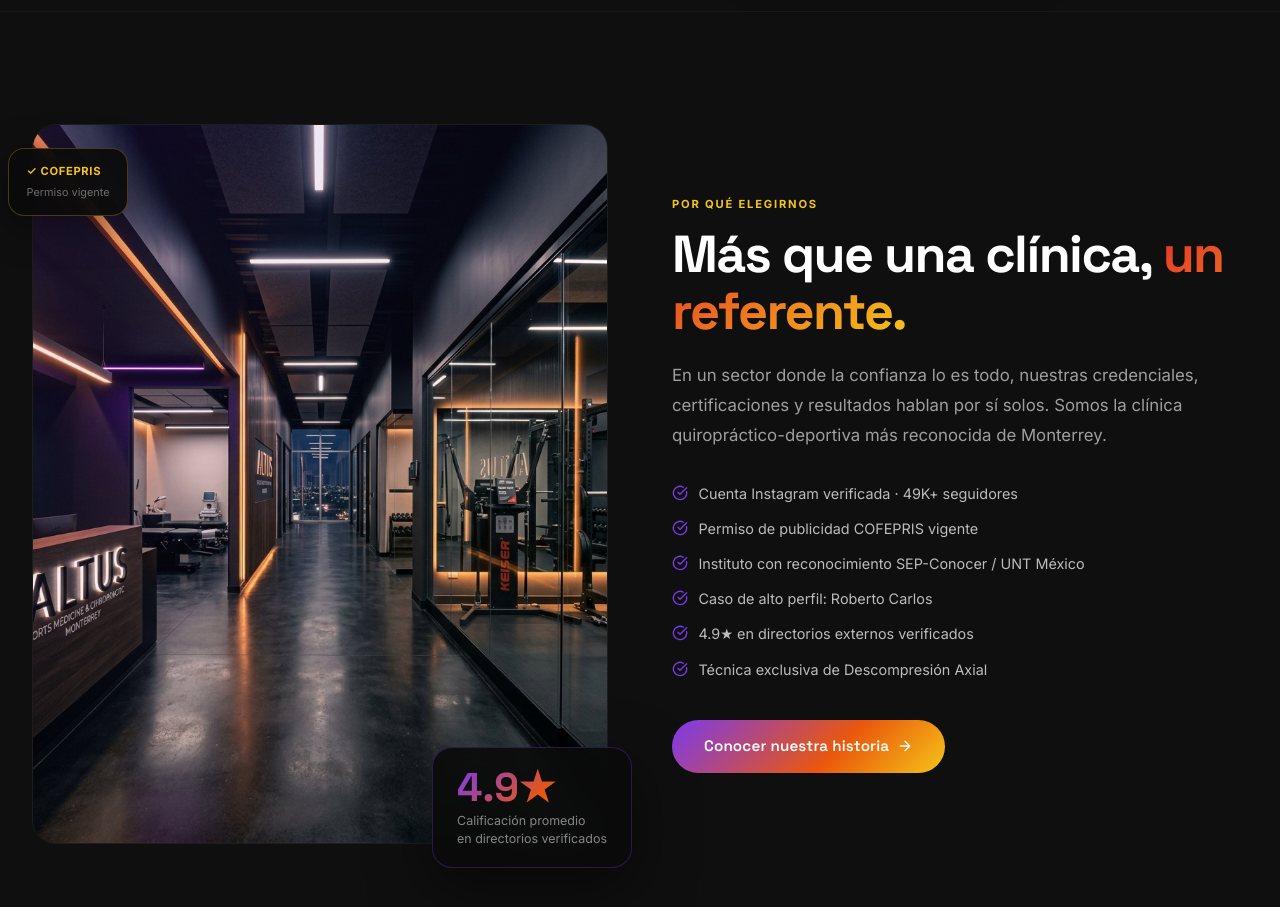
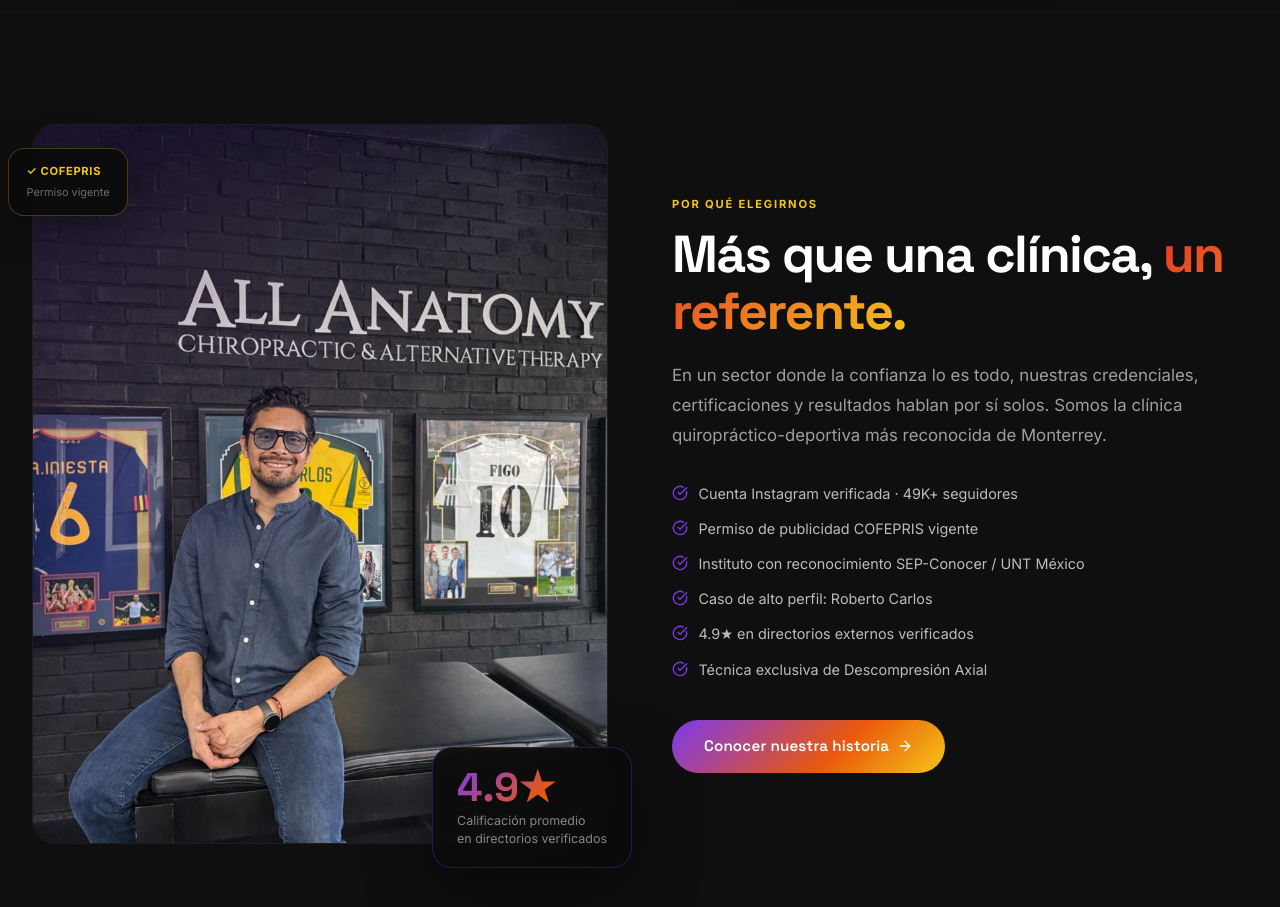
Before and after one commit to allanatomystefano-oss/allanatomystefano, a Next.js app: page / in a window 1280 px wide. Shown: the part 3200-4107 px from the top of the page. Built offline with nearby package versions, Linux system fonts and the light colour scheme.

Commit message:
feat: actualizar imagen en seccion de referente con foto real

```diff
--- a/src/app/nosotros/page.tsx
+++ b/src/app/nosotros/page.tsx
@@ -171,7 +171,7 @@
               }}
             >
               <Image
-                src="/clinic.png"
+                src="/clinic-real.jpg"
                 alt="All Anatomy Monterrey"
                 fill
                 style={{ objectFit: "cover" }}
--- a/src/components/AboutPreview.tsx
+++ b/src/components/AboutPreview.tsx
@@ -54,7 +54,7 @@
             }}
           >
             <Image
-              src="/clinic.png"
+              src="/clinic-real.jpg"
               alt="All Anatomy — Clínica de quiropráctica en Monterrey"
               fill
               style={{ objectFit: "cover", objectPosition: "center" }}
```
Also changed, not shown: public/clinic-real.jpg (added).
